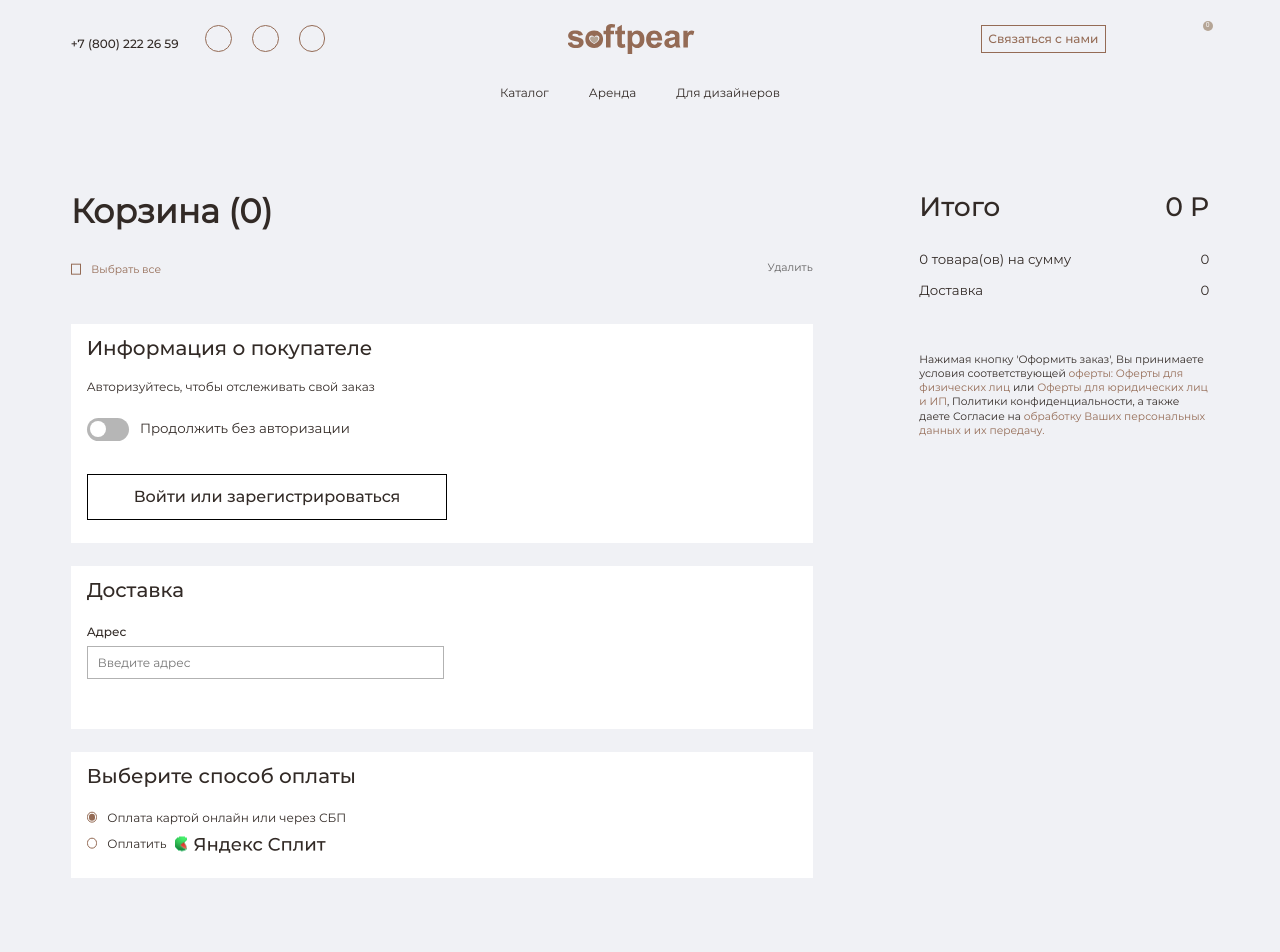
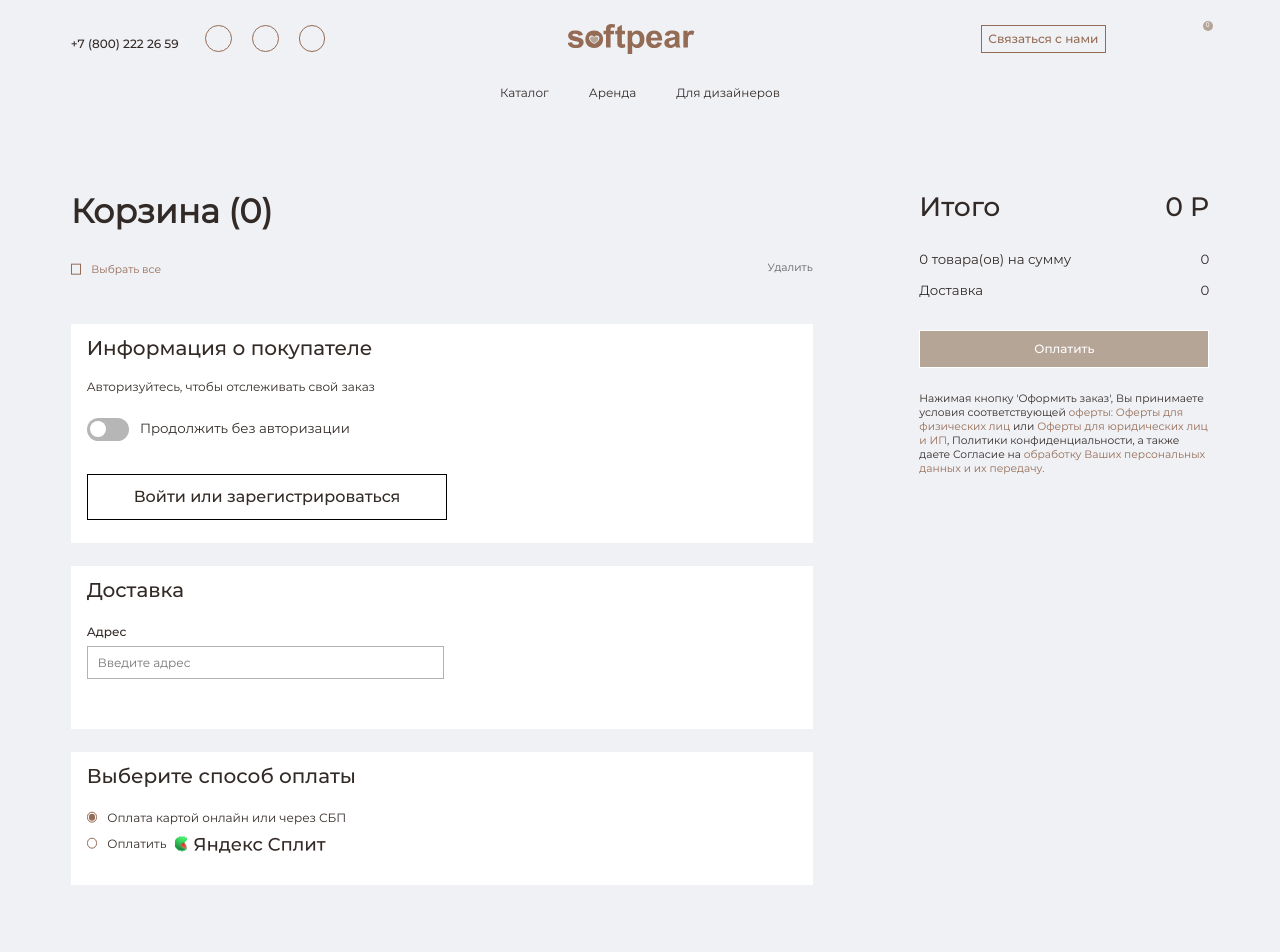
Before and after one commit to KotoFeelGood72/mebel, a Vue app: page /cart in a window 1280 px wide. Shown: the top 952 px of the page. Built offline with nearby package versions, Linux system fonts and the light colour scheme; some icons are missing.

Commit message:
Фиксируем япей

```diff
--- /dev/null
+++ b/src/components/blocks/BlockCartTotals.vue
@@ -0,0 +1,105 @@
+<template>
+  <div class="cart_totals">
+    <div class="cart_total__head">
+      <span>Итого</span>
+      <p>{{ total }} P</p>
+    </div>
+    <div class="cart_total__body">
+      <ul>
+        <li>
+          <span>{{ length }} товара(ов) на сумму</span>
+          <p>{{ total }}</p>
+        </li>
+        <li>
+          <span>Доставка</span>
+          <p>{{ delivery }}</p>
+        </li>
+      </ul>
+    </div>
+    <slot />
+    <!-- <DefaultBtn name="Оплатить" color="brown" size="normal" type="primary" /> -->
+    <div class="cart_total__privacy">
+      Нажимая кнопку 'Оформить заказ', Вы принимаете условия соответствующей
+      <RouterLink to="/">оферты: Оферты для физических лиц</RouterLink>
+      или
+      <RouterLink to="/"> Оферты для юридических лиц и ИП</RouterLink>, Политики
+      конфиденциальности, а также даете Согласие на
+      <RouterLink to="/"
+        >обработку Ваших персональных данных и их передачу.</RouterLink
+      >
+    </div>
+  </div>
+</template>
+
+<script setup lang="ts">
+defineProps<{
+  total: any;
+  length: any;
+  delivery: any;
+}>();
+</script>
+
+<style scoped lang="scss">
+.cart_totals {
+  max-width: 43.5rem;
+  position: sticky;
+  top: 12rem;
+  right: 0;
+}
+
+.cart_total__head {
+  @include flex-space;
+  gap: 2rem;
+  margin-bottom: 4rem;
+  @include bp($point_2) {
+    margin-bottom: 2rem;
+  }
+  span,
+  p {
+    font-size: 4rem;
+    font-family: $font_2;
+    @include bp($point_2) {
+      font-size: 2.4rem;
+    }
+  }
+
+  p {
+    @include bp($point_2) {
+      font-size: 3rem;
+    }
+  }
+}
+
+.cart_total__body {
+  ul {
+    margin-bottom: 4.5rem;
+    @include bp($point_2) {
+      margin-bottom: 2.7rem;
+    }
+  }
+  li {
+    @include flex-space;
+    @include bp($point_2) {
+      font-size: 1.6rem;
+    }
+    &:not(:last-child) {
+      margin-bottom: 2rem;
+      @include bp($point_2) {
+        margin-bottom: 1.5rem;
+      }
+    }
+  }
+}
+
+.cart_total__privacy {
+  padding-top: 3.5rem;
+  font-size: 1.6rem;
+  @include bp($point_2) {
+    font-size: 1.2rem;
+    padding-top: 2rem;
+  }
+  a {
+    color: $brown;
+  }
+}
+</style>
--- /dev/null
+++ b/src/components/blocks/BlockPayments.vue
@@ -0,0 +1,131 @@
+<template>
+  <div class="payment">
+    <div class="payment__address">
+      <h3>Выберите способ оплаты</h3>
+    </div>
+    <div class="payment__method">
+      <div
+        v-for="method in paymentMethods"
+        :key="method.name"
+        class="payment__method-item"
+      >
+        <input
+          type="radio"
+          :id="method.name"
+          v-model="paymentMethod"
+          :value="method.name"
+        />
+        <label :for="method.name">
+          <span>{{ method.name }}</span>
+          <img v-if="method.logo" :src="method.logo" />
+        </label>
+      </div>
+      <div
+        class="split__w"
+        v-if="paymentMethod === 'Оплата картой онлайн или через СБП'"
+      >
+        <div id="split-widget"></div>
+      </div>
+    </div>
+  </div>
+</template>
+
+<script setup>
+import { useCartStoreRefs } from "@/stores/useCartStore";
+
+const { paymentMethod } = useCartStoreRefs();
+
+const paymentMethods = [
+  { name: "Оплата картой онлайн или через СБП" },
+  { name: "Оплатить", logo: "/img/split.png" },
+];
+</script>
+
+<style scoped lang="scss">
+.payment {
+  background-color: $white;
+  padding: 1.7rem 2.4rem 3.4rem 2.4rem;
+  @include bp($point_2) {
+    padding: 1.5rem;
+  }
+
+  h3 {
+    font-size: 3rem;
+    margin-bottom: 3rem;
+    font-family: $font_2;
+    font-weight: 500;
+    @include bp($point_2) {
+      font-size: 2.4rem;
+    }
+  }
+}
+
+.payment__method-item {
+  input:checked + label {
+    &:after {
+      opacity: 1;
+      visibility: visible;
+    }
+  }
+  label {
+    cursor: pointer;
+    @include flex-start;
+    position: relative;
+    padding-left: 3.1rem;
+    font-size: 1.8rem;
+
+    span {
+      margin-right: 1.2rem;
+    }
+
+    img {
+      @include flex-start;
+    }
+    &:before {
+      position: absolute;
+      top: 45%;
+      left: 0%;
+      width: 1.6rem;
+      height: 1.6rem;
+      border: 0.1rem solid $brown;
+      border-radius: 100%;
+      content: "";
+      transform: translateY(-50%);
+      @include bp($point_2) {
+        transform: translateY(0);
+        top: 0.2rem;
+      }
+    }
+    &:after {
+      position: absolute;
+      top: 45%;
+      left: 0.3rem;
+      transform: translateY(-50%);
+      width: 1rem;
+      height: 1rem;
+      content: "";
+      opacity: 0;
+      visibility: hidden;
+      transition: all 0.3s ease-in-out;
+      background-position: center center;
+      background-color: $brown;
+      border-radius: 100%;
+      @include bp($point_2) {
+        top: 0.5rem;
+        transform: translateY(0);
+      }
+    }
+  }
+
+  input {
+    display: none;
+  }
+  &:not(:last-child) {
+    margin-bottom: 1rem;
+  }
+}
+
+.split__w {
+  max-width: 50rem;
+}
+</style>
--- a/src/stores/useCartStore.ts
+++ b/src/stores/useCartStore.ts
@@ -4,9 +4,13 @@ import axios from "axios";
 export const useCartStore = defineStore("carts", {
   state: () => ({
     carts: [] as any,
+    paymentMethod: "Оплата картой онлайн или через СБП" as any,
     currentOrder: {} as any,
   }),
   actions: {
+    setPaymentMethod(methods: any) {
+      this.paymentMethod = methods;
+    },
     addCart(item: any) {
       console.log(item);
       const existingCartItem = this.carts.find(
@@ -48,7 +52,7 @@ export const useCartStore = defineStore("carts", {
       try {
         const response = axios.post(
           "https://fu.gleede.ru/wp-json/yandexpay/v1/create-order/",
-          this.currentOrder.line_items
+          this.currentOrder
         );
       } catch (error) {}
     },
--- a/src/views/cart.vue
+++ b/src/views/cart.vue
@@ -72,35 +72,23 @@
           <div class="list-block">
             <BlockUserInfo />
             <BlockDeliveryCalc />
-            <div class="payment">
-              <div class="payment__address">
-                <h3>Выберите способ оплаты</h3>
-              </div>
-              <div class="payment__method">
-                <div
-                  v-for="method in paymentMethods"
-                  :key="method.name"
-                  class="payment__method-item"
-                >
-                  <input
-                    type="radio"
-                    :id="method.name"
-                    v-model="selectedMethod"
-                    :value="method.name"
-                  />
-                  <label :for="method.name">
-                    <span>{{ method.name }}</span>
-                    <img v-if="method.logo" :src="method.logo" alt="" />
-                  </label>
-                </div>
-                <div class="split__w" v-if="selectedMethod === 'Оплатить'">
-                  <div id="split-widget"></div>
-                </div>
-              </div>
-            </div>
+            <BlockPayments />
           </div>
         </div>
-        <div class="cart_totals">
+        <BlockCartTotals
+          :total="totalPrice"
+          :delivery="deliveryPrice"
+          :length="carts.length"
+        >
+          <DefaultBtn
+            name="Оплатить"
+            color="brown"
+            size="normal"
+            type="primary"
+            @click="createOrder"
+          />
+        </BlockCartTotals>
+        <!-- <div class="cart_totals">
           <div class="cart_total__head">
             <span>Итого</span>
             <p>{{ totalPrice }} P</p>
@@ -117,8 +105,12 @@
               </li>
             </ul>
           </div>
-          <div id="pay-button-container"></div>
-          <div id="update_order_button"></div>
+          <DefaultBtn
+            name="Оплатить"
+            color="brown"
+            size="normal"
+            type="primary"
+          />
           <div class="cart_total__privacy">
             Нажимая кнопку 'Оформить заказ', Вы принимаете условия
             соответствующей
@@ -130,17 +122,20 @@
               >обработку Ваших персональных данных и их передачу.</RouterLink
             >
           </div>
-        </div>
+        </div> -->
       </div>
     </div>
   </div>
 </template>
 
 <script setup lang="ts">
-// import DefaultBtn from "~/components/ui/DefaultBtn.vue";
+import DefaultBtn from "@/components/ui/DefaultBtn.vue";
 import Qty from "@/components/ui/Qty.vue";
 import BlockUserInfo from "@/components/blocks/BlockUserInfo.vue";
 import BlockDeliveryCalc from "@/components/blocks/BlockDeliveryCalc.vue";
+import BlockCartTotals from "@/components/blocks/BlockCartTotals.vue";
+// @ts-ignore
+import BlockPayments from "@/components/blocks/BlockPayments.vue";
 import { ref, computed, watch, onMounted } from "vue";
 import { useCartStoreRefs, useCartStore } from "@/stores/useCartStore";
 import { useDelivery } from "@/composables/useDelivery";
@@ -155,14 +150,6 @@ const { createPaymentSession, resetPaymentButton, resetPaymentSession } =
 
 const selectedItems = ref<string[]>([]);
 const selectedMethod = ref("Оплата картой онлайн или через СБП");
-
-// Методы оплаты
-const paymentMethods = [
-  {
-    name: "Оплата картой онлайн или через СБП",
-  },
-  { name: "Оплатить", logo: "/img/split.png" },
-];
 
 // Вычисляем, есть ли выбранные товары
 const hasSelectedItems = computed(() => {
@@ -240,29 +227,29 @@ const setLineItemsAndPrice = () => {
 // Следим за изменениями в корзине и обновляем line_items и price
 watch(carts, setLineItemsAndPrice, { deep: true });
 
-watch(selectedMethod, (newMethod) => {
-  const amount = totalPrice.value;
+// watch(selectedMethod, (newMethod) => {
+//   const amount = totalPrice.value;
 
-  // Уничтожаем текущую платежную сессию перед созданием новой
-  resetPaymentSession();
+//   // Уничтожаем текущую платежную сессию перед созданием новой
+//   resetPaymentSession();
 
-  // Пересоздаем платежную сессию только если выбран метод "Оплатить" (SPLIT)
-  if (newMethod === "Оплатить") {
-    createPaymentSession({
-      amount: amount,
-      methods: ["SPLIT"], // Метод "SPLIT"
-      buttonContainerId: "#pay-button-container",
-      widgetContainerId: "#split-widget", // Контейнер для виджета SPLIT
-    });
-  } else {
-    // Если выбран другой метод оплаты, например, "CARD"
-    createPaymentSession({
-      amount: amount,
-      methods: ["CARD"], // Метод "CARD"
-      buttonContainerId: "#pay-button-container",
-    });
-  }
-});
+//   // Пересоздаем платежную сессию только если выбран метод "Оплатить" (SPLIT)
+//   if (newMethod === "Оплатить") {
+//     createPaymentSession({
+//       amount: amount,
+//       methods: ["SPLIT"], // Метод "SPLIT"
+//       buttonContainerId: "#pay-button-container",
+//       widgetContainerId: "#split-widget", // Контейнер для виджета SPLIT
+//     });
+//   } else {
+//     // Если выбран другой метод оплаты, например, "CARD"
+//     createPaymentSession({
+//       amount: amount,
+//       methods: ["CARD"], // Метод "CARD"
+//       buttonContainerId: "#pay-button-container",
+//     });
+//   }
+// });
 
 // Очищаем контейнеры перед монтированием новой кнопки или виджета
 function clearContainer(selector: string) {
@@ -274,18 +261,16 @@ function clearContainer(selector: string) {
 
 // Инициализация платежной сессии при монтировании компонента
 onMounted(() => {
-  const amount = totalPrice.value;
-  const methods = selectedMethod.value === "Оплатить" ? ["SPLIT"] : ["CARD"];
-
-  clearContainer("#pay-button-container"); // Очищаем контейнер для кнопки
-
-  createPaymentSession({
-    amount: amount,
-    methods: methods,
-    buttonContainerId: "#pay-button-container",
-    widgetContainerId:
-      selectedMethod.value === "Оплатить" ? "#split-widget" : undefined,
-  });
+  // const amount = totalPrice.value;
+  // const methods = selectedMethod.value === "Оплатить" ? ["SPLIT"] : ["CARD"];
+  // clearContainer("#pay-button-container"); // Очищаем контейнер для кнопки
+  // createPaymentSession({
+  //   amount: amount,
+  //   methods: methods,
+  //   buttonContainerId: "#pay-button-container",
+  //   widgetContainerId:
+  //     selectedMethod.value === "Оплатить" ? "#split-widget" : undefined,
+  // });
 });
 
 // Инициализация платежной сессии при монтировании компонента
@@ -329,78 +314,6 @@ onMounted(() => {
       font-size: 3rem;
       margin-bottom: 2.5rem;
     }
-  }
-}
-
-.cart_totals {
-  max-width: 43.5rem;
-  position: sticky;
-  top: 2rem;
-  right: 0;
-}
-
-.cart_products__head {
-  @include flex-space;
-  gap: 2rem;
-  margin-bottom: 3.5rem;
-  @include bp($point_2) {
-    margin-bottom: 3rem;
-  }
-}
-
-.cart_total__head {
-  @include flex-space;
-  gap: 2rem;
-  margin-bottom: 4rem;
-  @include bp($point_2) {
-    margin-bottom: 2rem;
-  }
-  span,
-  p {
-    font-size: 4rem;
-    font-family: $font_2;
-    @include bp($point_2) {
-      font-size: 2.4rem;
-    }
-  }
-
-  p {
-    @include bp($point_2) {
-      font-size: 3rem;
-    }
-  }
-}
-
-.cart_total__body {
-  ul {
-    margin-bottom: 4.5rem;
-    @include bp($point_2) {
-      margin-bottom: 2.7rem;
-    }
-  }
-  li {
-    @include flex-space;
-    @include bp($point_2) {
-      font-size: 1.6rem;
-    }
-    &:not(:last-child) {
-      margin-bottom: 2rem;
-      @include bp($point_2) {
-        margin-bottom: 1.5rem;
-      }
-    }
-  }
-}
-
-.cart_total__privacy {
-  padding-top: 3.5rem;
-  font-size: 1.6rem;
-  @include bp($point_2) {
-    font-size: 1.2rem;
-    padding-top: 2rem;
-  }
-  a {
-    color: $brown;
   }
 }
 
@@ -635,90 +548,12 @@ onMounted(() => {
   }
 }
 
-.payment {
-  background-color: $white;
-  padding: 1.7rem 2.4rem 3.4rem 2.4rem;
+.cart_products__head {
+  @include flex-space;
+  gap: 2rem;
+  margin-bottom: 3.5rem;
   @include bp($point_2) {
-    padding: 1.5rem;
-  }
-
-  h3 {
-    font-size: 3rem;
     margin-bottom: 3rem;
-    font-family: $font_2;
-    font-weight: 500;
-    @include bp($point_2) {
-      font-size: 2.4rem;
-    }
   }
 }
-
-.payment__method-item {
-  input:checked + label {
-    &:after {
-      opacity: 1;
-      visibility: visible;
-    }
-  }
-  label {
-    cursor: pointer;
-    @include flex-start;
-    position: relative;
-    padding-left: 3.1rem;
-    font-size: 1.8rem;
-
-    span {
-      margin-right: 1.2rem;
-    }
-
-    img {
-      @include flex-start;
-    }
-    &:before {
-      position: absolute;
-      top: 45%;
-      left: 0%;
-      width: 1.6rem;
-      height: 1.6rem;
-      border: 0.1rem solid $brown;
-      border-radius: 100%;
-      content: "";
-      transform: translateY(-50%);
-      @include bp($point_2) {
-        transform: translateY(0);
-        top: 0.2rem;
-      }
-    }
-    &:after {
-      position: absolute;
-      top: 45%;
-      left: 0.3rem;
-      transform: translateY(-50%);
-      width: 1rem;
-      height: 1rem;
-      content: "";
-      opacity: 0;
-      visibility: hidden;
-      transition: all 0.3s ease-in-out;
-      background-position: center center;
-      background-color: $brown;
-      border-radius: 100%;
-      @include bp($point_2) {
-        top: 0.5rem;
-        transform: translateY(0);
-      }
-    }
-  }
-
-  input {
-    display: none;
-  }
-  &:not(:last-child) {
-    margin-bottom: 1rem;
-  }
-}
-
-.split__w {
-  max-width: 50rem;
-}
 </style>
```
